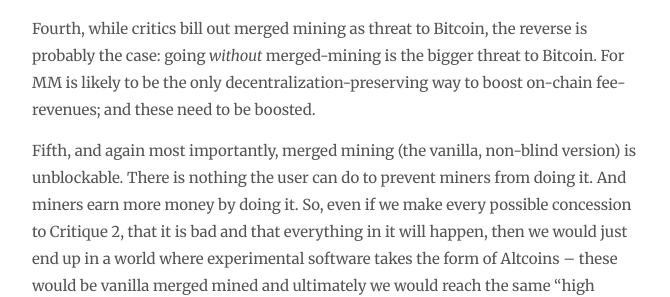
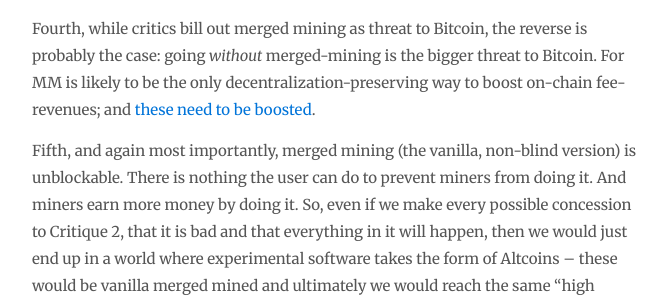
Before and after one commit to drivechain-project/drivechain.info, a Jekyll site: the page built from peer-review/peer-review-new.md, in a window 1280 px wide and 900 px high, scrolled down 5025 px. Shown: the part 214-511 px from the top of the window, without its empty margins (138-808 px from the left). Built offline with Jekyll 4.4.1, drawn with Linux system fonts in a browser that asks for light colours; nearby versions of some CDN libraries; our own code applies the rules of GitHub Pages for plain Markdown files; comment, search, counter and statistics services are not loaded; some of the changed lines change nothing that is shown.

Commit message:
add link to SB post

```diff
--- a/peer-review/peer-review-new.md
+++ b/peer-review/peer-review-new.md
@@ -88,7 +88,7 @@ Miners are not customers, they are suppliers. After a certain point, what is goo
 
 Third, txn-censorship is a privacy-failure; it has nothing to do with pools or sidechains or merged mining. If Bitcoin had strong privacy, users would be protected from censorship. Adversaries could only respond by 'censoring everything'; but if they can manage that, then we are doomed in any case.
 
-Fourth, while critics bill out merged mining as threat to Bitcoin, the reverse is probably the case: going *without* merged-mining is the bigger threat to Bitcoin. For MM is likely to be the only decentralization-preserving way to boost on-chain fee-revenues; and these need to be boosted.
+Fourth, while critics bill out merged mining as threat to Bitcoin, the reverse is probably the case: going *without* merged-mining is the bigger threat to Bitcoin. For MM is likely to be the only decentralization-preserving way to boost on-chain fee-revenues; and [these need to be boosted](http://www.truthcoin.info/blog/security-budget/).
 
 Fifth, and again most importantly, merged mining (the vanilla, non-blind version) is unblockable. There is nothing the user can do to prevent miners from doing it. And miners earn more money by doing it. So, even if we make every possible concession to Critique 2, that it is bad and that everything in it will happen, then we would just end up in a world where experimental software takes the form of Altcoins -- these would be vanilla merged mined and ultimately we would reach the same "high overhead pool" result.
 
```
